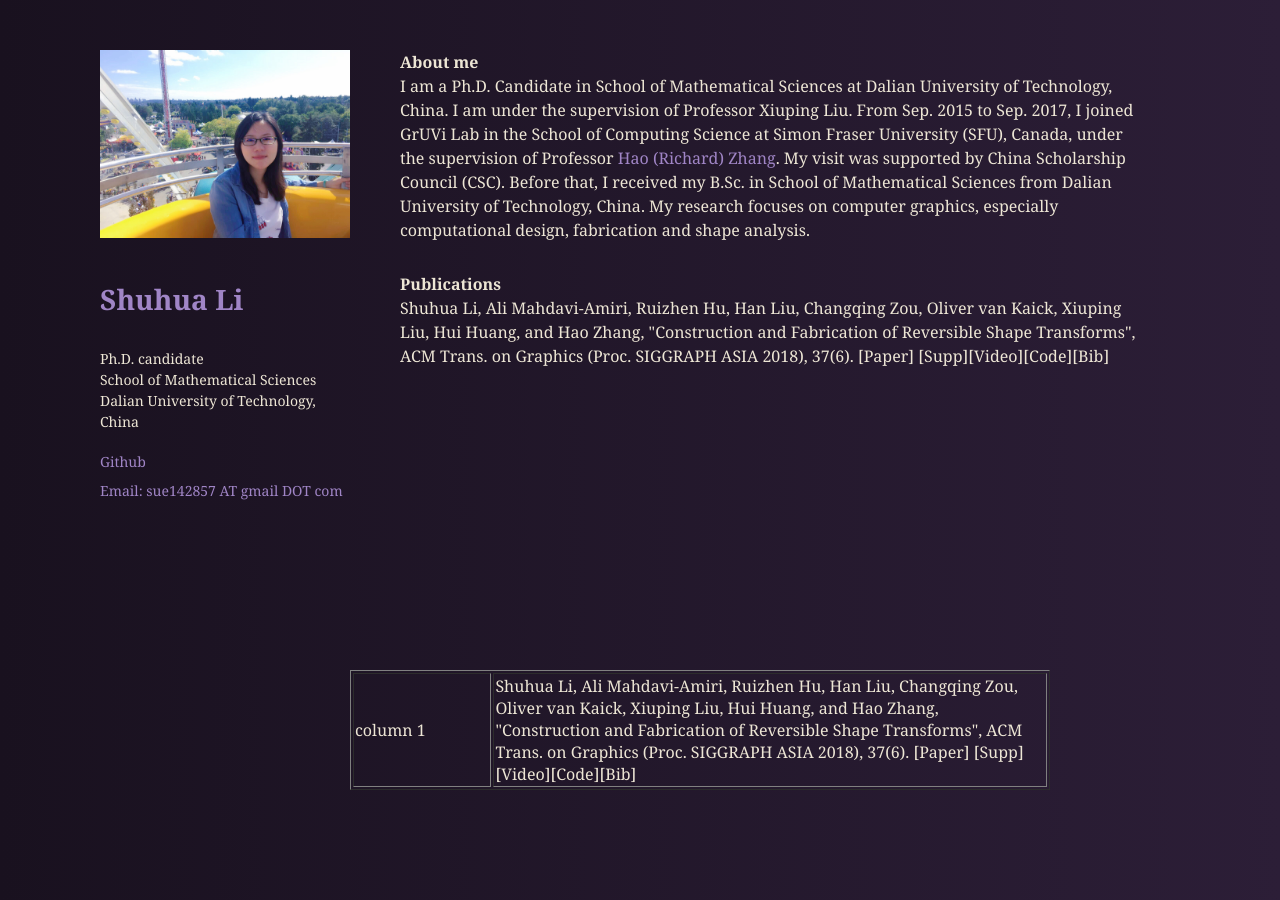
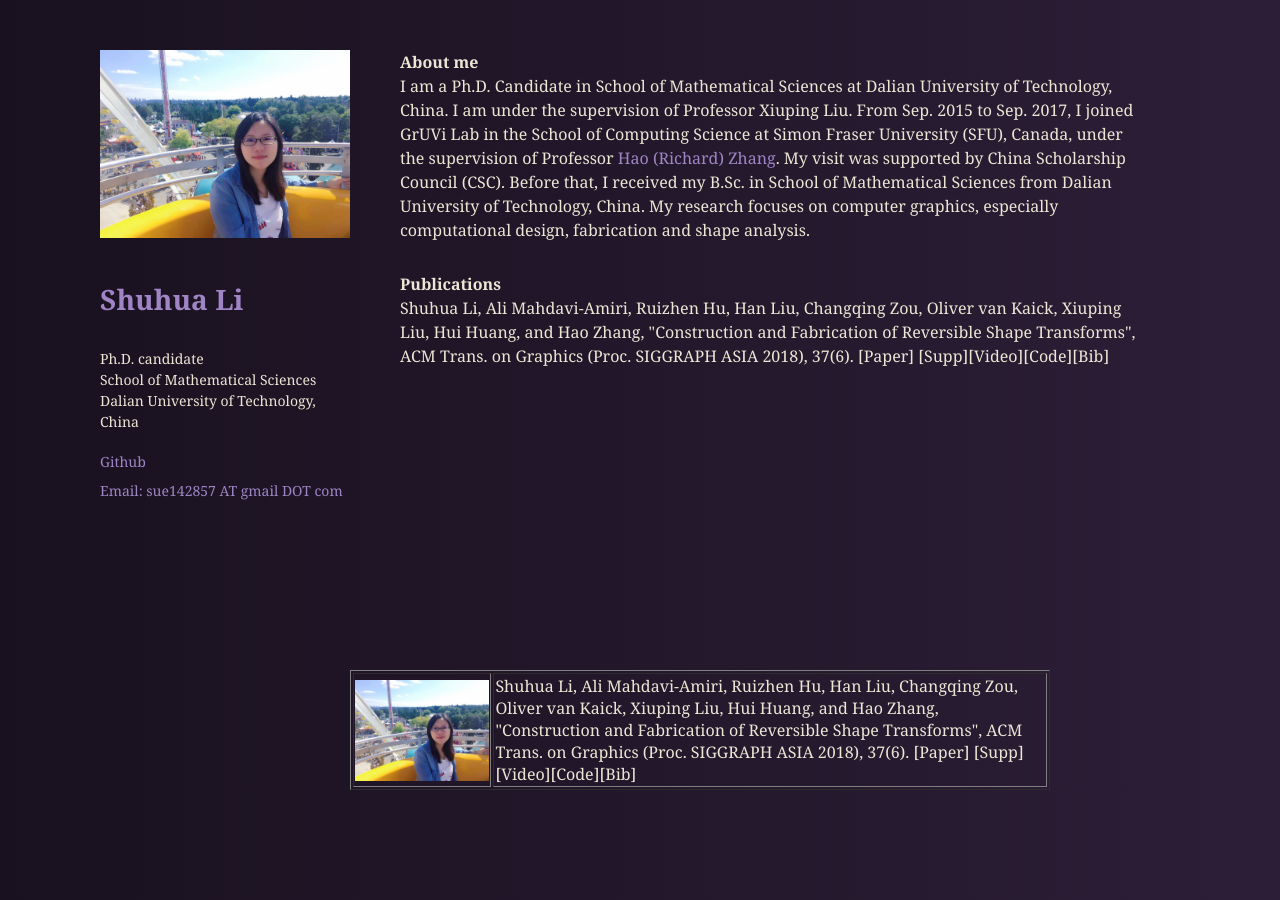
Before and after one commit to sergiokopplin/violet, a Jekyll site: the page built from index.html, in a window 1280 px wide. Built offline with Jekyll 4.4.1, drawn with Linux system fonts in a browser that asks for light colours.

Commit message:
Update index.html

```diff
--- a/index.html
+++ b/index.html
@@ -42,7 +42,7 @@ title: Homepage
   <table width="700" border="1">
     <tr>
       <td border="1" width="20%">
-        column 1
+        <img align="center" width="100%" height="100%" src="assets/images/sue.jpg">
       </td>
       <td border="1" width="80%">
         Shuhua Li, Ali Mahdavi-Amiri, Ruizhen Hu, Han Liu, Changqing Zou, Oliver van Kaick, Xiuping Liu, Hui Huang, and Hao Zhang, "Construction and Fabrication of Reversible Shape Transforms", ACM Trans. on Graphics (Proc. SIGGRAPH ASIA 2018), 37(6).
```
